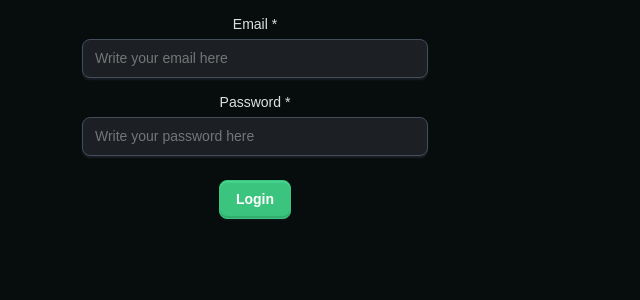
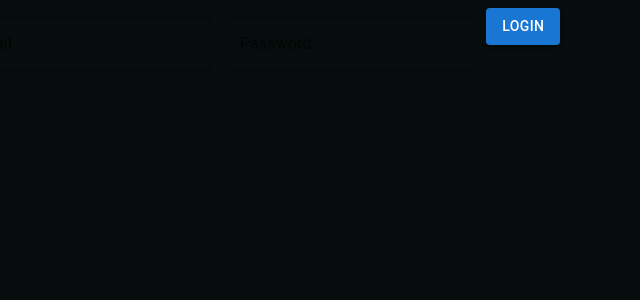
Before and after one commit to FelixFS3D/client-workoutweb, a React (Vite) app: page /login in a window 1280 px wide. Shown: the top 300 px of the page, without its empty margins (385-1025 px from the left). Built offline with nearby package versions, Linux system fonts and the light colour scheme.

Commit message:
Cambio de inputs y botoinesen  login

```diff
--- a/package.json
+++ b/package.json
@@ -14,10 +14,12 @@
     "@emotion/styled": "^11.13.0",
     "@mui/base": "^5.0.0-beta.40",
     "@mui/material": "^5.16.6",
+    "@mui/styled-engine-sc": "^6.0.0-alpha.18",
     "axios": "^1.7.3",
     "react": "^18.3.1",
     "react-dom": "^18.3.1",
-    "react-router-dom": "^6.26.0"
+    "react-router-dom": "^6.26.0",
+    "styled-components": "^6.1.12"
   },
   "devDependencies": {
     "@types/react": "^18.3.3",
--- a/src/Pages/Auth/Login.jsx
+++ b/src/Pages/Auth/Login.jsx
@@ -1,196 +1,288 @@
-import React from 'react'
+import React from "react";
 
-import { FormControl, useFormControlContext } from "@mui/base/FormControl";
-import { Input, inputClasses } from "@mui/base/Input";
-import { Button as BaseButton, buttonClasses } from "@mui/base/Button";
+import { useContext, useState } from "react";
+import { useNavigate } from "react-router-dom";
+import { AuthContext } from "../../context/auth.context";
+import service from "../../service/service.config";
 
-import { styled } from "@mui/system";
-import clsx from "clsx";
+// import { FormControl, useFormControlContext } from "@mui/base/FormControl";
+// import { Input, inputClasses } from "@mui/base/Input";
+// import { Button as BaseButton, buttonClasses } from "@mui/base/Button";
+// import { styled } from "@mui/system";
+// import clsx from "clsx";
+
+
+import Button from '@mui/material/Button'
+import Box from "@mui/material/Box";
+import TextField from "@mui/material/TextField";
 
 function Login() {
+  const { authenticateUser } = useContext(AuthContext);
+
+  const navigate = useNavigate();
+
+  const [email, setEmail] = useState("");
+  const [password, setPassword] = useState("");
+  const [errorMessage, setErrorMessage] = useState(null);
+
+  const handleEmailChange = (e) => setEmail(e.target.value);
+  const handlePasswordChange = (e) => setPassword(e.target.value);
+
+  const handleLogin = async (e) => {
+    e.preventDefault();
+
+    const userCredentials = {
+      email,
+      password,
+    };
+    try {
+      const response = await service.post("/auth/login", userCredentials);
+      console.log(response);
+
+      localStorage.setItem("authToken", response.data.authToken);
+
+      authenticateUser();
+      console.log(response.data.role);
+      if (response.data.role === "admin") {
+        navigate("/trainer");
+      } else if (response.data.role === "user") {
+        navigate("/user/:userid");
+      } else {
+        navigate("/");
+      }
+    } catch (error) {
+      console.log(error);
+      if (error.response && error.response.status === 400) {
+        setErrorMessage(error.response.data.errorMessage);
+      } else {
+        navigate("/error");
+      }
+    }
+  };
+
   return (
+    <Box
+        onSubmit={handleLogin}
+        component="form"
+        sx={{
+          "& .MuiTextField-root": { m: 1, width: "25ch" },
+        }}
+        noValidate
+        autoComplete="off"
+      >
     <div>
-      <FormEmail />
-      <FormPassword />
-      <br />
-      <Button>Login</Button>
-    </div>
-  )
-}
-function FormEmail() {
-  return (
-    <FormControl required>
-      <Label>Email</Label>
-      <StyledInput placeholder="Write your email here" />
-      <HelperText />
-    </FormControl>
+
+        <TextField
+        onChange={handleEmailChange}
+        id="outlined-email-input"
+        label="Email"
+        type="email"
+        autoComplete="current-email"
+
+      />
+      <TextField
+        onChange={handlePasswordChange}
+        id="outlined-password-input"
+        label="Password"
+        type="password"
+        autoComplete="current-password"
+
+      />
+      <Button type="submit" variant="contained">Login</Button>
+      {errorMessage && <p>{errorMessage}</p>}
+</div>
+      </Box>
+
+
+
+      // <form onSubmit={handleLogin}>
+      //   <FormEmail handleEmailChange={handleEmailChange} />
+      //   <FormPassword handlePasswordChange={handlePasswordChange} />
+      //   <br />
+      //   <Button type="submit">Login</Button>
+      //   {errorMessage && <p>{errorMessage}</p>}
+      // </form>
+
   );
 }
-function FormPassword() {
-  return (
-    <FormControl required>
-      <Label>Password</Label>
-      <StyledInput placeholder="Write your password here" />
-      <HelperText />
-    </FormControl>
-  );
-}
-const StyledInput = styled(Input)(
-  ({ theme }) => `
+// function FormEmail({ handleEmailChange }) {
+//   return (
+//     <FormControl required>
+//       <Label>Email</Label>
+//       <StyledInput
+//         onChange={handleEmailChange}
+//         type="email"
+//         placeholder="Write your email here"
+//       />
+//       <HelperText />
+//     </FormControl>
+//   );
+// }
+// function FormPassword({ handlePasswordChange }) {
+//   return (
+//     <FormControl required>
+//       <Label>Password</Label>
+//       <StyledInput
+//         onChange={handlePasswordChange}
+//         type="password"
+//         placeholder="Write your password here"
+//       />
+//       <HelperText />
+//     </FormControl>
+//   );
+// }
+// const StyledInput = styled(Input)(
+//   () => `
 
-  .${inputClasses.input} {
-    width: 320px;
-    font-family: 'IBM Plex Sans', sans-serif;
-    font-size: 0.875rem;
-    font-weight: 400;
-    line-height: 1.5;
-    padding: 8px 12px;
-    border-radius: 8px;
-    color: ${grey[300] };
-    background: ${grey[900] };
-    border: 1px solid ${ grey[700] };
-    box-shadow: 0px 2px 2px ${
-     grey[900]
-    };
+//   .${inputClasses.input} {
+//     width: 320px;
+//     font-family: 'IBM Plex Sans', sans-serif;
+//     font-size: 0.875rem;
+//     font-weight: 400;
+//     line-height: 1.5;
+//     padding: 8px 12px;
+//     border-radius: 8px;
+//     color: ${grey[300]};
+//     background: ${grey[900]};
+//     border: 1px solid ${grey[700]};
+//     box-shadow: 0px 2px 2px ${grey[900]};
 
-    &:hover {
-      border-color: ${blue[400]};
-    }
+//     &:hover {
+//       border-color: ${blue[400]};
+//     }
 
-    &:focus {
-      outline: 0;
-      border-color: ${blue[400]};
-      box-shadow: 0 0 0 3px ${
-        blue[600]
-      };
-    }
-  }
-`
-);
+//     &:focus {
+//       outline: 0;
+//       border-color: ${blue[400]};
+//       box-shadow: 0 0 0 3px ${blue[600]};
+//     }
+//   }
+// `
+// );
 
-const Label = styled(({ children, className }) => {
-  const formControlContext = useFormControlContext();
-  const [dirty, setDirty] = React.useState(false);
+// const Label = styled(({ children, className }) => {
+//   const formControlContext = useFormControlContext();
+//   const [dirty, setDirty] = React.useState(false);
 
-  React.useEffect(() => {
-    if (formControlContext?.filled) {
-      setDirty(true);
-    }
-  }, [formControlContext]);
+//   React.useEffect(() => {
+//     if (formControlContext?.filled) {
+//       setDirty(true);
+//     }
+//   }, [formControlContext]);
 
-  if (formControlContext === undefined) {
-    return <p>{children}</p>;
-  }
+//   if (formControlContext === undefined) {
+//     return <p>{children}</p>;
+//   }
 
-  const { error, required, filled } = formControlContext;
-  const showRequiredError = dirty && required && !filled;
+//   const { error, required, filled } = formControlContext;
+//   const showRequiredError = dirty && required && !filled;
 
-  return (
-    <p className={clsx(className, error || showRequiredError ? "invalid" : "")}>
-      {children}
-      {required ? " *" : ""}
-    </p>
-  );
-})`
-  font-family: "IBM Plex Sans", sans-serif;
-  font-size: 0.875rem;
-  margin-bottom: 4px;
+//   return (
+//     <p className={clsx(className, error || showRequiredError ? "invalid" : "")}>
+//       {children}
+//       {required ? " *" : ""}
+//     </p>
+//   );
+// })`
+//   font-family: "IBM Plex Sans", sans-serif;
+//   font-size: 0.875rem;
+//   margin-bottom: 4px;
 
-  &.invalid {
-    color: red;
-  }
-`;
+//   &.invalid {
+//     color: red;
+//   }
+// `;
 
-const HelperText = styled((props) => {
-  const formControlContext = useFormControlContext();
-  const [dirty, setDirty] = React.useState(false);
+// const HelperText = styled((props) => {
+//   const formControlContext = useFormControlContext();
+//   const [dirty, setDirty] = React.useState(false);
 
-  React.useEffect(() => {
-    if (formControlContext?.filled) {
-      setDirty(true);
-    }
-  }, [formControlContext]);
+//   React.useEffect(() => {
+//     if (formControlContext?.filled) {
+//       setDirty(true);
+//     }
+//   }, [formControlContext]);
 
-  if (formControlContext === undefined) {
-    return null;
-  }
+//   if (formControlContext === undefined) {
+//     return null;
+//   }
 
-  const { required, filled } = formControlContext;
-  const showRequiredError = dirty && required && !filled;
+//   const { required, filled } = formControlContext;
+//   const showRequiredError = dirty && required && !filled;
 
-  return showRequiredError ? <p {...props}>This field is required.</p> : null;
-})`
-  font-family: "IBM Plex Sans", sans-serif;
-  font-size: 0.875rem;
-`;
+//   return showRequiredError ? <p {...props}>This field is required.</p> : null;
+// })`
+//   font-family: "IBM Plex Sans", sans-serif;
+//   font-size: 0.875rem;
+// `;
 
-const blue = {
-  100: "#CFFCE2",
-  200: "#A0F9C5",
-  400: "#48D995",
-  500: "#3BC47E",
-  600: "#32AC6D",
-  900: "#094036",
-};
+// const blue = {
+//   100: "#CFFCE2",
+//   200: "#A0F9C5",
+//   400: "#48D995",
+//   500: "#3BC47E",
+//   600: "#32AC6D",
+//   900: "#094036",
+// };
 
-const grey = {
-  50: "#F3F6F9",
-  100: "#E5EAF2",
-  200: "#DAE2ED",
-  300: "#C7D0DD",
-  400: "#B0B8C4",
-  500: "#9DA8B7",
-  600: "#6B7A90",
-  700: "#434D5B",
-  800: "#303740",
-  900: "#1C2025",
-};
+// const grey = {
+//   50: "#F3F6F9",
+//   100: "#E5EAF2",
+//   200: "#DAE2ED",
+//   300: "#C7D0DD",
+//   400: "#B0B8C4",
+//   500: "#9DA8B7",
+//   600: "#6B7A90",
+//   700: "#434D5B",
+//   800: "#303740",
+//   900: "#1C2025",
+// };
 
-const Button = styled(BaseButton)(
-  ({ theme }) => `
-  font-family: 'IBM Plex Sans', sans-serif;
-  font-weight: 600;
-  font-size: 0.875rem;
-  line-height: 1.5;
-  background-color: ${blue[500]};
-  padding: 8px 16px;
-  border-radius: 8px;
-  color: white;
-  transition: all 150ms ease;
-  cursor: pointer;
-  border: 1px solid ${blue[500]};
-  box-shadow: 0 2px 1px ${
-    theme.palette.mode === "dark"
-      ? "rgba(0, 0, 0, 0.5)"
-      : "rgba(45, 45, 60, 0.2)"
-  }, inset 0 1.5px 1px ${blue[400]}, inset 0 -2px 1px ${blue[600]};
+// const Button = styled(BaseButton)(
+//   ({ theme }) => `
+//   font-family: 'IBM Plex Sans', sans-serif;
+//   font-weight: 600;
+//   font-size: 0.875rem;
+//   line-height: 1.5;
+//   background-color: ${blue[500]};
+//   padding: 8px 16px;
+//   border-radius: 8px;
+//   color: white;
+//   transition: all 150ms ease;
+//   cursor: pointer;
+//   border: 1px solid ${blue[500]};
+//   box-shadow: 0 2px 1px ${
+//     theme.palette.mode === "dark"
+//       ? "rgba(0, 0, 0, 0.5)"
+//       : "rgba(45, 45, 60, 0.2)"
+//   }, inset 0 1.5px 1px ${blue[400]}, inset 0 -2px 1px ${blue[600]};
 
-  &:hover {
-    background-color: ${blue[600]};
-  }
+//   &:hover {
+//     background-color: ${blue[600]};
+//   }
 
-  &.${buttonClasses.active} {
-    background-color: ${blue[700]};
-    box-shadow: none;
-    transform: scale(0.99);
-  }
+//   &.${buttonClasses.active} {
+//     background-color: ${blue[700]};
+//     box-shadow: none;
+//     transform: scale(0.99);
+//   }
 
-  &.${buttonClasses.focusVisible} {
-    box-shadow: 0 0 0 4px ${
-      theme.palette.mode === "dark" ? blue[300] : blue[200]
-    };
-    outline: none;
-  }
+//   &.${buttonClasses.focusVisible} {
+//     box-shadow: 0 0 0 4px ${
+//       theme.palette.mode === "dark" ? blue[300] : blue[200]
+//     };
+//     outline: none;
+//   }
 
-  &.${buttonClasses.disabled} {
-    background-color: ${theme.palette.mode === "dark" ? grey[700] : grey[200]};
-    color: ${theme.palette.mode === "dark" ? grey[200] : grey[700]};
-    border: 0;
-    cursor: default;
-    box-shadow: none;
-    transform: scale(1);
-  }
-  `
-);
+//   &.${buttonClasses.disabled} {
+//     background-color: ${theme.palette.mode === "dark" ? grey[700] : grey[200]};
+//     color: ${theme.palette.mode === "dark" ? grey[200] : grey[700]};
+//     border: 0;
+//     cursor: default;
+//     box-shadow: none;
+//     transform: scale(1);
+//   }
+//   `
+// );
 
-export default Login
+export default Login;
--- /dev/null
+++ b/src/context/auth.context.jsx
@@ -0,0 +1,91 @@
+import { createContext, useEffect, useState } from "react";
+import service from "../service/service.config";
+
+
+const AuthContext = createContext()
+
+
+function AuthWrapper(props) {
+
+  const [ isLoggedIn, setIsLoggedIn ] = useState(false)
+  const [ loggedUserId, setLoggedUserId ] = useState(null)
+  const [ isAuthenticating, setIsAuthenticating ] = useState(true)
+
+
+  const [ isAdmin, setIsAdmin ] = useState(false)
+
+  const authenticateUser = async () => {
+
+    console.log("validando el token")
+
+    const authToken = localStorage.getItem("authToken")
+
+
+    if (!authToken) {
+      setIsLoggedIn(false)
+      setLoggedUserId(null)
+      setIsAuthenticating(false)
+
+      setIsAdmin(false)
+      return;
+    }
+
+    try {
+
+
+
+
+      const response = await service.get("/auth/verify")
+
+      console.log(response)
+
+      setIsLoggedIn(true)
+      setLoggedUserId(response.data._id)
+      setIsAuthenticating(false)
+
+      if (response.data.role === "admin") {
+        setIsAdmin(true)
+      } else {
+        setIsAdmin(false)
+      }
+
+    } catch (error) {
+      console.log(error)
+
+      setIsLoggedIn(false)
+      setLoggedUserId(null)
+      setIsAuthenticating(false)
+
+      setIsAdmin(false)
+
+    }
+
+  }
+
+  const passedContext = {
+    isLoggedIn,
+    loggedUserId,
+    authenticateUser,
+    isAdmin
+  }
+
+
+  useEffect(() => {
+    authenticateUser()
+  }, [])
+
+  if (isAuthenticating) {
+    return <h3>... validando credenciales</h3>
+  }
+
+  return (
+    <AuthContext.Provider value={passedContext}>
+      {props.children}
+    </AuthContext.Provider>
+  )
+}
+
+export {
+  AuthContext,
+  AuthWrapper
+}
--- a/src/main.jsx
+++ b/src/main.jsx
@@ -1,12 +1,14 @@
-import React from 'react'
-import ReactDOM from 'react-dom/client'
-import App from './App.jsx'
-import './index.css'
-import { BrowserRouter } from 'react-router-dom'
+import React from "react";
+import ReactDOM from "react-dom/client";
+import App from "./App.jsx";
+import "./index.css";
+import { BrowserRouter } from "react-router-dom";
+import { AuthWrapper } from "./context/auth.context.jsx";
 
-ReactDOM.createRoot(document.getElementById('root')).render(
- <BrowserRouter>
- <App />
- </BrowserRouter>
-
-)
+ReactDOM.createRoot(document.getElementById("root")).render(
+  <AuthWrapper>
+    <BrowserRouter>
+      <App />
+    </BrowserRouter>
+  </AuthWrapper>
+);
```
Also changed, not shown: src/Pages/Auth/SignUp.jsx (+26 -4 lines), src/service/service.config.js (renamed from service/service.config.js), 1 other file (tests, documents, lock files or other folders).
